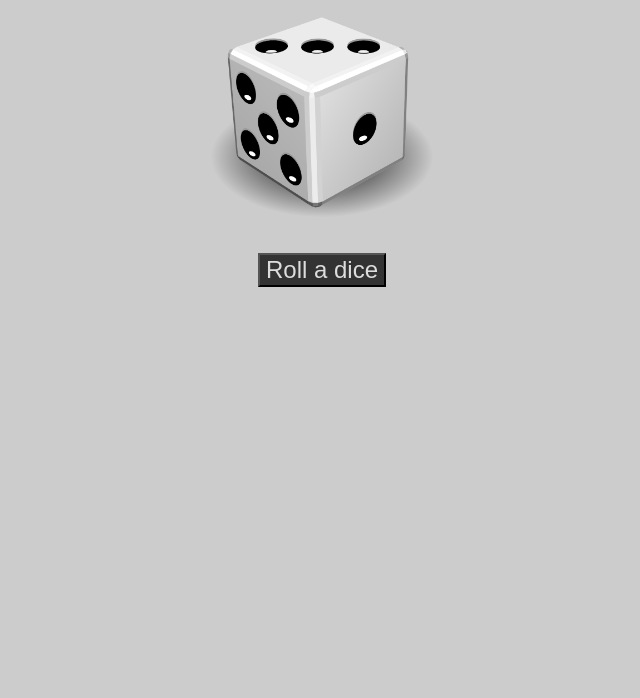
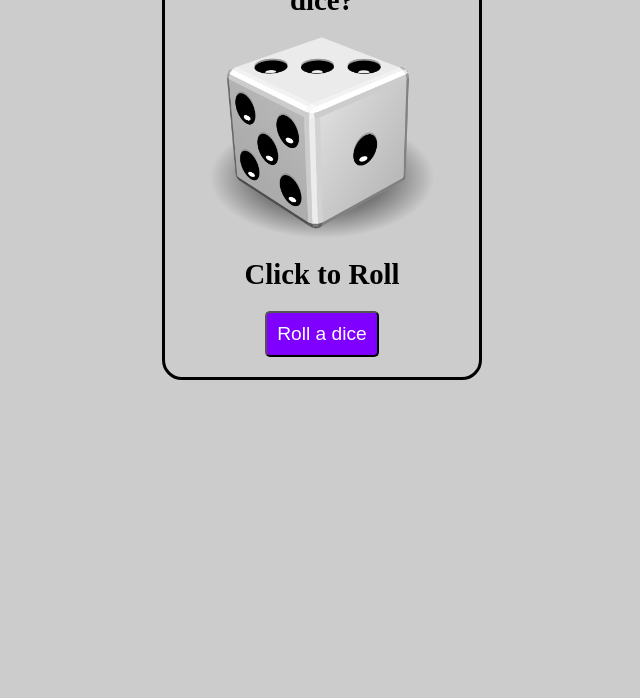
Before and after one commit to anand-patel-91/Roll-a-dice, a plain HTML site: page index.html in a window 1280 px wide. Shown: the part 102-800 px from the top of the page, without its empty margins (318-958 px from the left). Drawn offline with Linux system fonts and the light colour scheme.

Commit message:
updated css

```diff
--- a/index.html
+++ b/index.html
@@ -5,14 +5,19 @@
     <meta http-equiv="X-UA-Compatible" content="IE=edge">
     <meta name="viewport" content="width=device-width, initial-scale=1.0">
     <title>Roll a Dice</title>
-    <link rel="shortcut icon" href="img/icon.jpeg" type="image/x-icon">
+    <link rel="apple-touch-icon" sizes="180x180" href="/apple-touch-icon.png">
+    <link rel="icon" type="image/png" sizes="32x32" href="/favicon-32x32.png">
+    <link rel="icon" type="image/png" sizes="16x16" href="/favicon-16x16.png">
+    <link rel="manifest" href="/site.webmanifest">
     <link rel="stylesheet" href="/style.css">
 </head>
 <body>
-    <h1 id="heading">Do you want to roll a dice?</h1>
-    <img id="dice" src="img/dice.png" alt=""">
-    <h2 id="msg"></h2>
-    <button id="start" onclick="rolldice()">Roll a dice</button>
+    <section>
+        <h1 id="heading">Do you want to roll a dice?</h1>
+        <img id="dice" src="img/dice.png" alt="" height="201px" width="201px">
+        <h2 id="msg">Click to Roll</h2>
+        <button id="start" onclick="rolldice()">Roll a dice</button>
+    </section>
     <audio id="aud" src="/aud/roll.wav"></audio>
     <script src="/script.js"></script>
 </body>
--- a/style.css
+++ b/style.css
@@ -1,16 +1,40 @@
 body{
-    font-size: 1.5rem;
+    font-size: 1.2rem;
     text-align: center;
     background: #ccc;
+    user-select: none;
+}
+
+*{
+    margin: 0;
+    padding: 0;
+    box-sizing: border-box;
+}
+
+section{
+    max-width: 320px;
+    display: flex;
+    flex-direction: column;
+    align-items:center;
+    gap:20px;
+    justify-content: space-evenly;
+    padding: 20px;
+    margin:30px auto;
+    border: 3px solid black;
+    border-radius: 20px;
+
 }
 
 button{
-    font-size: 1.5rem;
-    background-color: #333;
-    color: #ddd;
+    font-size: 1.2rem;
+    background-color: #8000ff;
+    color: #ffffff;
+    padding: 10px;;
+    border-radius: 5px;
 }
 
 img{
     border-radius: 25px;
-    height: 200px;
+    height: 201px;
+    width: auto;
 }
```
Also changed, not shown: android-chrome-192x192.png (added), android-chrome-512x512.png (added), apple-touch-icon.png (added), favicon-16x16.png (added), favicon-32x32.png (added), favicon.ico (added), site.webmanifest (added).
